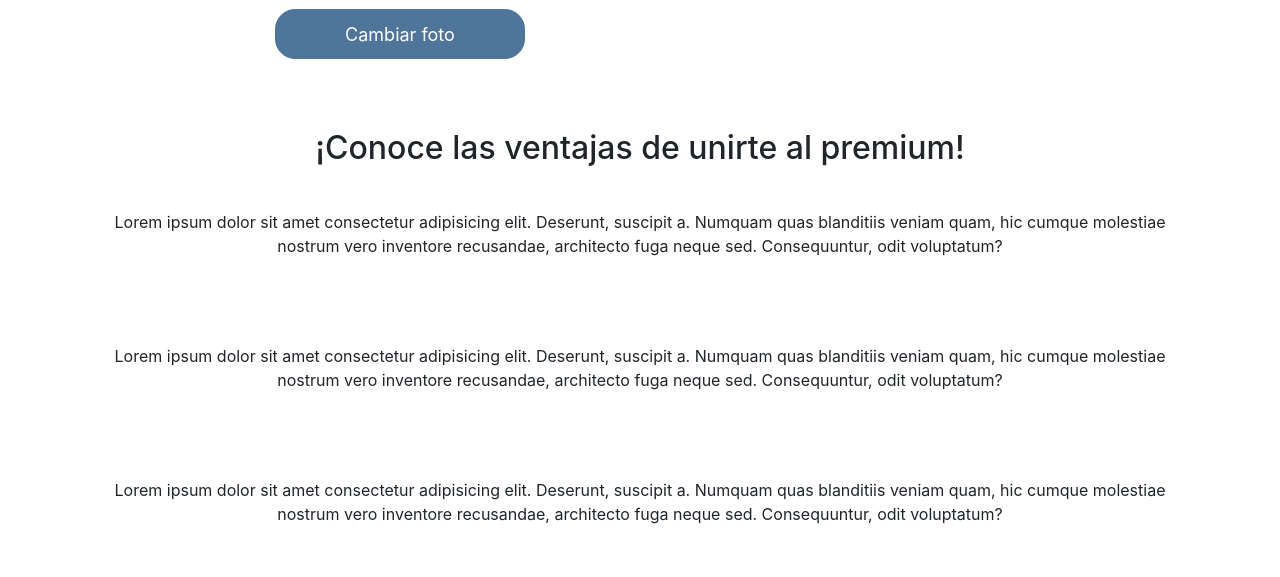
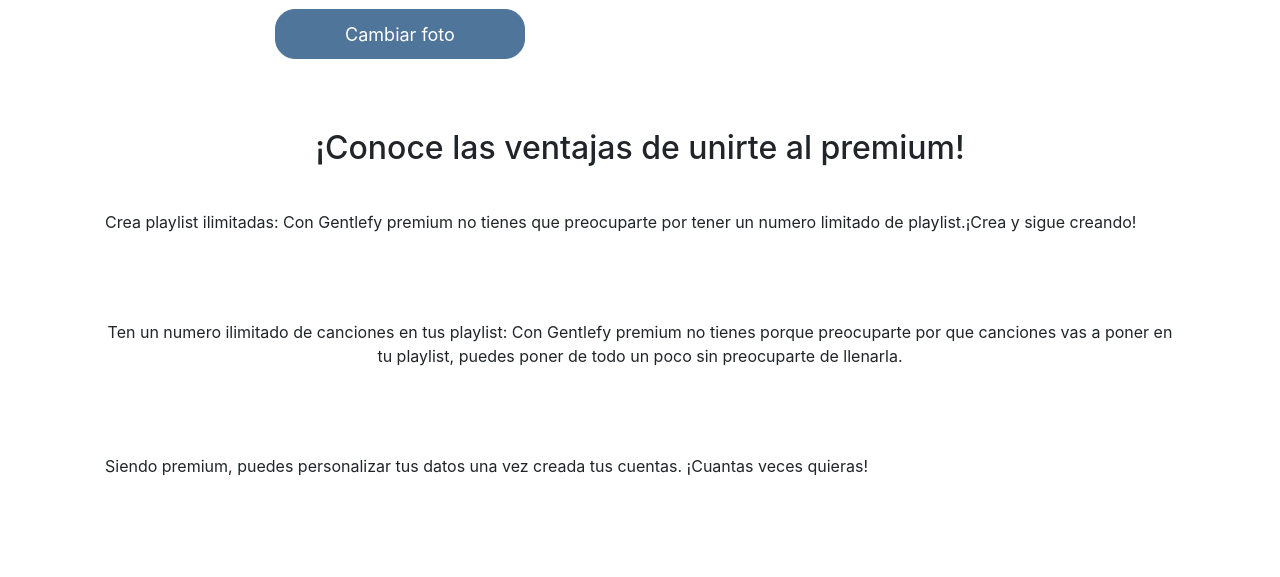
Before and after one commit to OsmarBarraza24/proyectoFinal, a PHP site: page /updateuser.php in a window 1280 px wide. Shown: the part 473-1050 px from the top of the page. After the commit the page ends 949 px from the top, so only its background shows below. Run offline with PHP 8.4, Linux system fonts and the light colour scheme; the visitor is signed in with stand-in values (Sample User, id 1).

Commit message:
Arreglando lo de chuy
Si

```diff
--- a/adminadd.php
+++ b/adminadd.php
@@ -376,9 +376,8 @@
             <div class="searchres">
               <h2>Osmar Barraza Flores</h2>
               <p>PREMIUM</p>
-              <div class="corner">
-                <div style="dispay:inline-block;"><a href="#"><p>Eliminar</p></a> <a href="#"><p>Editar</p></a></div>
-              </div>
+              <input type="submit" value="Editar"> <br>
+              <input style="margin-top:10px;" type="submit" value="Eliminar">
             </div>
 
 </div>
--- a/updateuser.php
+++ b/updateuser.php
@@ -159,26 +159,23 @@
                 </div>
                 <div class="row" style="text-align:center">
                     <div class="col-xs-4 box">
-                        <p>Lorem ipsum dolor sit amet consectetur adipisicing elit. Deserunt, suscipit a. Numquam quas blanditiis veniam quam, hic cumque molestiae nostrum vero inventore recusandae, architecto fuga neque sed. Consequuntur, odit voluptatum?</p>
+                        <p>Crea playlist ilimitadas: Con Gentlefy premium no tienes que preocuparte por tener un numero limitado de playlist.¡Crea y sigue creando!</p>
                     </div>
+                    <i class="far fa-play-circle"></i>
                     <div class="col-xs-4 box">
-                        <p>Lorem ipsum dolor sit amet consectetur adipisicing elit. Deserunt, suscipit a. Numquam quas blanditiis veniam quam, hic cumque molestiae nostrum vero inventore recusandae, architecto fuga neque sed. Consequuntur, odit voluptatum?</p>
+                        <p>Ten un numero ilimitado de canciones en tus playlist: Con Gentlefy premium no tienes porque preocuparte por que canciones vas a poner
+                            en tu playlist, puedes poner de todo un poco sin preocuparte de llenarla.
+                        </p>
                     </div>
                       <div class="col-xs-4 box">
-                        <p>Lorem ipsum dolor sit amet consectetur adipisicing elit. Deserunt, suscipit a. Numquam quas blanditiis veniam quam, hic cumque molestiae nostrum vero inventore recusandae, architecto fuga neque sed. Consequuntur, odit voluptatum?</p>
+                        <p>Siendo premium, puedes personalizar tus datos una vez creada tus cuentas. ¡Cuantas veces quieras!</p>
                     </div>
                 </div>
-                <?php
-                if(isset($_FILES["uploadedfile"]["tmp_name"])){
-                    echo $_FILES["uploadedfile"]["tmp_name"];
+                    <div class="row">
+                        <div class="col-xs-12">
 
-                }
-                if(isset($error)){
-                    foreach ($error as $key => $value) {
-                        echo $value;
-                    }
-                }
-                ?>
+                        </div>
+                    </div>
         </div>
 
 <script src="js/index.js"></script>
```
